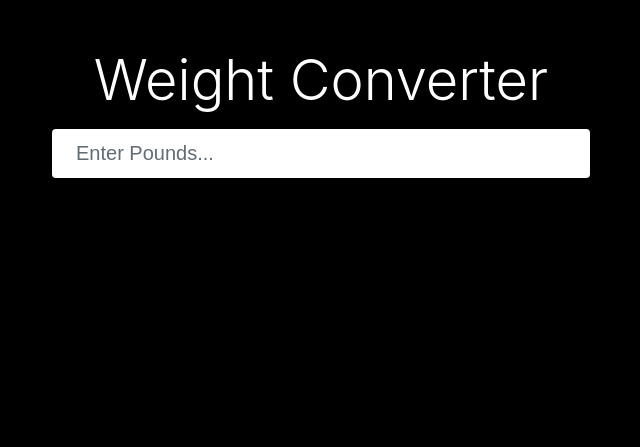
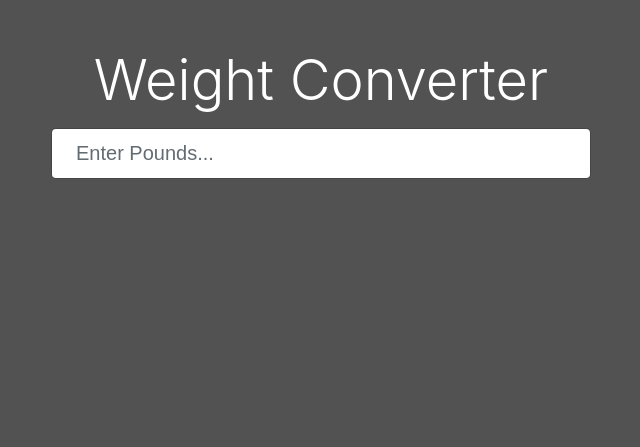
Before and after one commit to chris-stanton/APP-weight-metric-converter, a PHP site: page / in a window 1280 px wide. Shown: the top 447 px of the page, without its empty margins (319-959 px from the left). Run offline with PHP 8.4, Linux system fonts and the light colour scheme.

Commit message:
added screenshots for readme.md

```diff
--- a/public/styles/styles.css
+++ b/public/styles/styles.css
@@ -1,6 +1,6 @@
 
 body {
   margin-top: 50px;
-  background-color: #000000;
+  background-color: #525252;
   color: #ffffff;
 }
```
Also changed, not shown: README.md, 4 other files.
